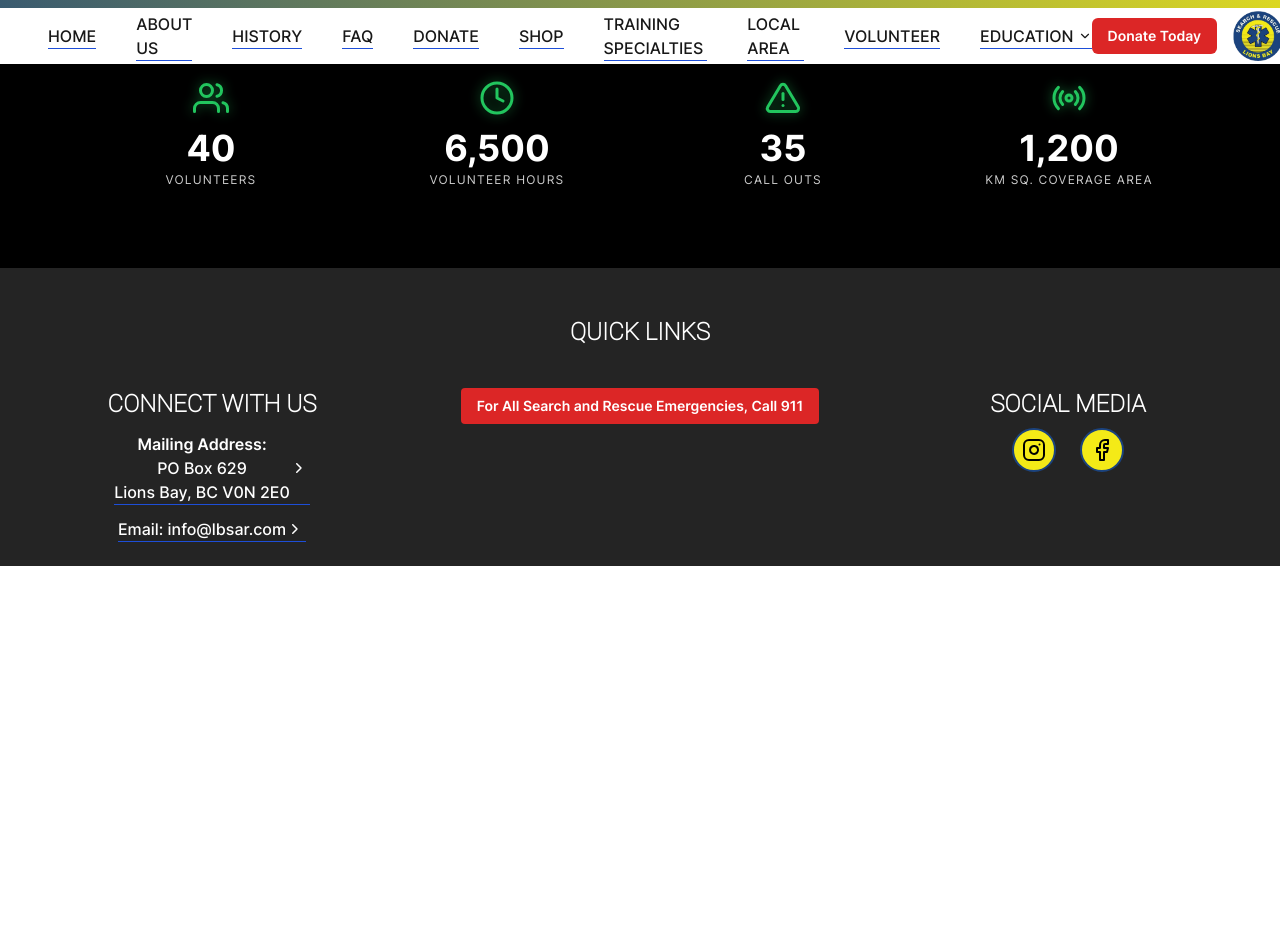
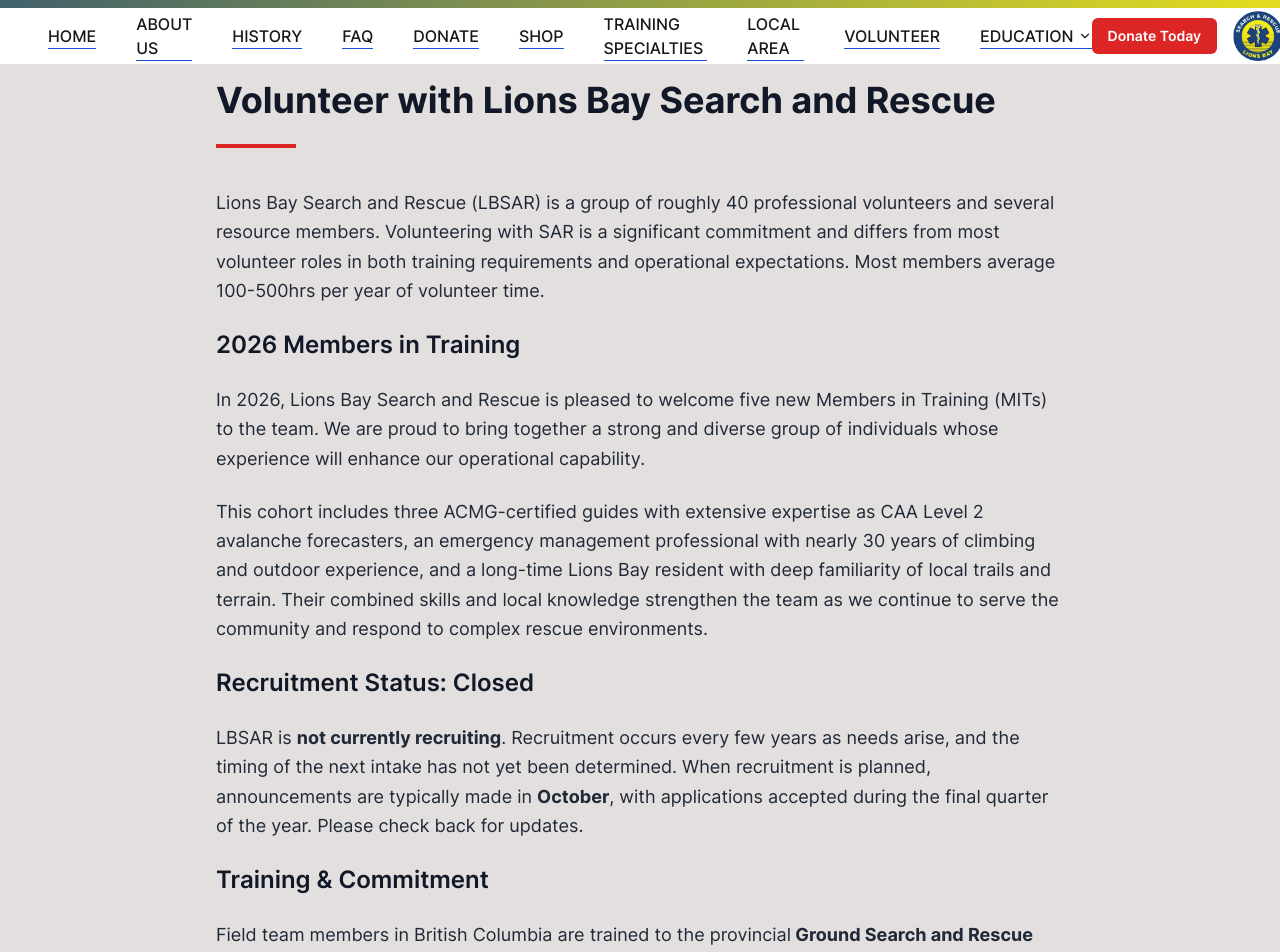
Before and after one commit to jacobsch/lbsar.com, a Next.js app: page /volunteer in a window 1280 px wide. Shown: the top 952 px of the page. Before the commit the page ends 800 px from the top, so only its background shows below. Built offline with nearby package versions, Linux system fonts and the light colour scheme.

Commit message:
Volunteer page fix

```diff
--- a/src/pages/volunteer/index.tsx
+++ b/src/pages/volunteer/index.tsx
@@ -1,8 +1,9 @@
 import {
+  AlertTriangle,
+  Clock,
+  Mail,
+  Radio,
   Users,
-  Clock,
-  AlertTriangle,
-  Radio,
 } from 'react-feather';
 
 import Layout from '$/layout/Layout';
@@ -51,10 +52,114 @@
   return (
     <Layout transparentHeader={false}>
       <Seo templateTitle="Volunteer" />
-      <main>
-        {/* Your volunteer page content goes here */}
+      <main className='bg-off-white'>
+        {/* ================= VOLUNTEER CONTENT ================= */}
+        <section className="mx-auto max-w-4xl px-6 py-20 text-gray-800">
+          <h1 className="mb-6 text-4xl font-bold text-gray-900">
+            Volunteer with Lions Bay Search and Rescue
+          </h1>
 
-        {/* Animated stats above footer */}
+          <div className="mb-10 h-1 w-20 bg-red-600" />
+
+          <div className="space-y-6 text-lg leading-relaxed">
+            <p>
+              Lions Bay Search and Rescue (LBSAR) is a group of roughly 40
+              professional volunteers and several resource members. Volunteering
+              with SAR is a significant commitment and differs from most volunteer
+              roles in both training requirements and operational expectations.
+              Most members average 100-500hrs per year of volunteer time.
+            </p>
+
+            <h2 className="mt-8 text-2xl font-semibold text-gray-900">
+              2026 Members in Training
+            </h2>
+            <p>
+              In 2026, Lions Bay Search and Rescue is pleased to welcome five new
+              Members in Training (MITs) to the team. We are proud to bring
+              together a strong and diverse group of individuals whose experience
+              will enhance our operational capability.
+            </p>
+            <p>
+              This cohort includes three ACMG-certified guides with extensive
+              expertise as CAA Level 2 avalanche forecasters, an emergency
+              management professional with nearly 30 years of climbing and
+              outdoor experience, and a long-time Lions Bay resident with deep
+              familiarity of local trails and terrain. Their combined skills and
+              local knowledge strengthen the team as we continue to serve the
+              community and respond to complex rescue environments.
+            </p>
+
+            <h2 className="mt-8 text-2xl font-semibold text-gray-900">
+              Recruitment Status: Closed
+            </h2>
+            <p>
+              LBSAR is <strong>not currently recruiting</strong>. Recruitment occurs every few
+              years as needs arise, and the timing of the next intake has not yet
+              been determined. When recruitment is planned, announcements are
+              typically made in <strong>October</strong>, with applications accepted during the
+              final quarter of the year. Please check back for updates.
+            </p>
+
+            <h2 className="mt-8 text-2xl font-semibold text-gray-900">
+              Training & Commitment
+            </h2>
+            <p>
+              Field team members in British Columbia are trained to the provincial
+              <strong> Ground Search and Rescue (GSAR)</strong> standard. Initial training and
+              certification typically take <strong>approximately two years</strong>. During this
+              period, members in training are expected to attend <strong>at least 75% of weekly training sessions.</strong>
+            </p>
+            <p>
+              LBSAR generally trains on <strong>Monday evenings</strong>, excluding summer months
+              and statutory holidays. Due to the time and effort required to become
+              operationally qualified, applicants should be prepared to make
+              a <strong>long-term commitment</strong>, typically <strong>five years or more</strong>. It is also
+              strongly recommended that applicants have an understanding with their
+              employer regarding availability for SAR callouts.
+            </p>
+
+            <h2 className="mt-8 text-2xl font-semibold text-gray-900">
+              Who Should Apply
+            </h2>
+            <p>
+              We are interested in hearing from individuals who are experienced in
+              backcountry travel, have strong local knowledge, work well in team
+              environments, and are motivated to serve their community. Successful
+              applicants demonstrate reliability, sound judgment, physical
+              fitness, and a willingness to train year-round in challenging
+              conditions.
+            </p>
+
+            <h2 className="mt-8 text-2xl font-semibold text-gray-900">
+              How to Express Interest
+            </h2>
+
+            {/* ================= UPDATED EMAILS ================= */}
+            <div className="space-y-4">
+              <div className="flex flex-col">
+                <div className="flex items-center gap-2">
+                  <Mail className="text-red-600" />
+                  <span>If you are interested in future recruitment opportunities, please contact us at:</span>
+                </div>
+                <strong className="ml-8 mt-1 block">
+                  <a href="mailto:join@lbsar.com">join@lbsar.com</a>
+                </strong>
+              </div>
+
+              <div className="flex flex-col">
+                <div className="flex items-center gap-2">
+                  <Mail className="text-red-600" />
+                  <span>For general inquiries, email:</span>
+                </div>
+                <strong className="ml-8 mt-1 block">
+                  <a href="mailto:info@lbsar.com">info@lbsar.com</a>
+                </strong>
+              </div>
+            </div>
+          </div>
+        </section>
+
+        {/* ================= ANIMATED STATS ================= */}
         <VolunteerStats />
       </main>
     </Layout>
```
